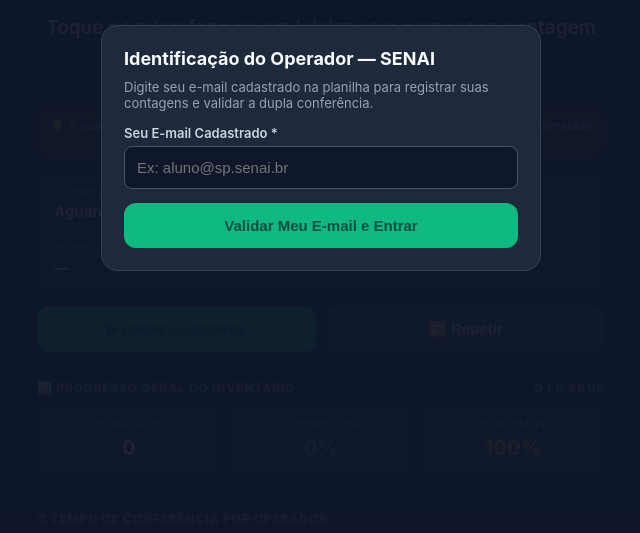
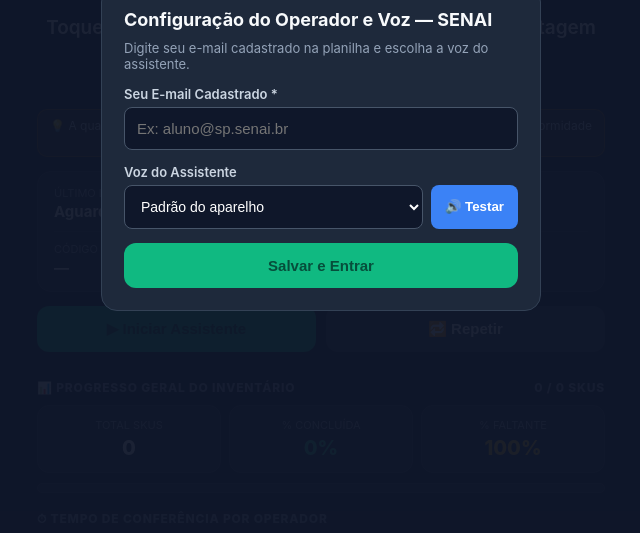
Before and after one commit to afrancieli0507-lab/assistente-senai, a plain HTML site: page index.html in a window 1280 px wide. Shown: the part 252-785 px from the top of the page, without its empty margins (319-959 px from the left). Drawn offline with Linux system fonts and the light colour scheme.

Commit message:
Update index.html

```diff
--- a/index.html
+++ b/index.html
@@ -275,7 +275,7 @@
   .modal-box h2 { font-size: 18px; margin-bottom: 10px; }
   .campo { margin-bottom: 14px; text-align: left; }
   .campo label { display: block; font-size: 13px; color: #cbd5e1; margin-bottom: 5px; font-weight: 600; }
-  .campo input {
+  .campo input, .campo select {
     width: 100%;
     padding: 12px;
     border-radius: 8px;
@@ -300,7 +300,7 @@
     <span class="logo">SENAI</span>
     <span class="titulo-app">Assistente de Inventário</span>
   </div>
-  <button class="btn-config" onclick="abrirConfig()">⚙ Trocar Operador</button>
+  <button class="btn-config" onclick="abrirConfig()">⚙ Trocar Operador / Voz</button>
 </header>
 <main>
   <div id="statusBadge" class="status-badge">PRONTO PARA INICIAR</div>
@@ -373,17 +373,26 @@
 <div id="logRodape" class="log-rodape">Aguardando identificação do operador...</div>
 <div id="modalConfig" class="modal oculto">
   <div class="modal-box">
-    <h2>Identificação do Operador — SENAI</h2>
-    <p style="font-size:13px;color:#94a3b8;margin-bottom:14px">Digite seu e-mail cadastrado na planilha para registrar suas contagens e validar a dupla conferência.</p>
+    <h2>Configuração do Operador e Voz — SENAI</h2>
+    <p style="font-size:13px;color:#94a3b8;margin-bottom:14px">Digite seu e-mail cadastrado na planilha e escolha a voz do assistente.</p>
     <div class="campo">
       <label>Seu E-mail Cadastrado *</label>
       <input id="cfgEmail" type="email" placeholder="Ex: aluno@sp.senai.br">
+    </div>
+    <div class="campo">
+      <label>Voz do Assistente</label>
+      <div style="display:flex;gap:8px">
+        <select id="cfgVoz" style="flex:1;font-size:14px">
+          <option value="">Padrão do aparelho</option>
+        </select>
+        <button type="button" onclick="testarVozSelecionada()" style="padding:0 14px;border-radius:8px;border:0;background:#3b82f6;color:#fff;font-weight:700;cursor:pointer;white-space:nowrap">🔊 Testar</button>
+      </div>
     </div>
     <div class="campo" style="display:none">
       <label>URL do App da Web (/exec) *</label>
       <input id="cfgUrl">
     </div>
-    <button id="btnSalvarCfg" class="btn btn-iniciar" style="width:100%" onclick="salvarConfig()">Validar Meu E-mail e Entrar</button>
+    <button id="btnSalvarCfg" class="btn btn-iniciar" style="width:100%" onclick="salvarConfig()">Salvar e Entrar</button>
   </div>
 </div>
 
@@ -401,6 +410,7 @@ let ultimaFalaTexto = "";
 let quantidadePendente = 0;
 let inicioSessaoLocalMs = null;
 let ocorrenciasLivroAtual = [];
+let vozesDisponiveis = [];
 
 function esc(v) {
   return String(v ?? "").replace(/&/g, "&amp;").replace(/</g, "&lt;").replace(/>/g, "&gt;").replace(/"/g, "&quot;");
@@ -410,7 +420,43 @@ function normCodigo(v) {
   return String(v ?? "").trim().replace(/^0+/, "");
 }
 
+function carregarVozes() {
+  if (!("speechSynthesis" in window)) return;
+  const todas = window.speechSynthesis.getVoices();
+  vozesDisponiveis = todas.filter(v => v.lang.toLowerCase().startsWith("pt"));
+  const select = document.getElementById("cfgVoz");
+  if (!select) return;
+  const vozSalva = localStorage.getItem("senai_voz_nome") || "";
+  select.innerHTML = `<option value="">Padrão do aparelho</option>` +
+    vozesDisponiveis.map(v =>
+      `<option value="${esc(v.name)}" ${v.name === vozSalva ? "selected" : ""}>${esc(v.name)} (${esc(v.lang)})</option>`
+    ).join("");
+}
+
+if ("speechSynthesis" in window) {
+  window.speechSynthesis.onvoiceschanged = carregarVozes;
+}
+
+function testarVozSelecionada() {
+  if (!("speechSynthesis" in window)) {
+    alert("Seu navegador não suporta síntese de voz.");
+    return;
+  }
+  const select = document.getElementById("cfgVoz");
+  const nomeVoz = select ? select.value : "";
+  window.speechSynthesis.cancel();
+  const utter = new SpeechSynthesisUtterance("Olá! Esta é a voz selecionada para o inventário do SENAI.");
+  utter.lang = "pt-BR";
+  utter.rate = 1.05;
+  if (nomeVoz) {
+    const objVoz = vozesDisponiveis.find(v => v.name === nomeVoz);
+    if (objVoz) utter.voice = objVoz;
+  }
+  window.speechSynthesis.speak(utter);
+}
+
 window.addEventListener("DOMContentLoaded", () => {
+  carregarVozes();
   const params = new URLSearchParams(window.location.search);
   const emailParam = params.get("email");
   const urlParam = params.get("url");
@@ -429,23 +475,26 @@ window.addEventListener("DOMContentLoaded", () => {
 
 function abrirConfig() {
   pararAssistente();
+  carregarVozes();
   document.getElementById("modalConfig").classList.remove("oculto");
 }
 
 async function salvarConfig() {
   const url = document.getElementById("cfgUrl").value.trim() || URL_APPS_SCRIPT_PADRAO;
   const email = document.getElementById("cfgEmail").value.trim().toLowerCase();
+  const vozEscolhida = document.getElementById("cfgVoz") ? document.getElementById("cfgVoz").value : "";
   if (!email.includes("@")) {
     alert("Informe seu e-mail válido cadastrado na planilha.");
     return;
   }
   localStorage.setItem("senai_url_exec", url);
   localStorage.setItem("senai_email", email);
+  localStorage.setItem("senai_voz_nome", vozEscolhida);
   const btn = document.getElementById("btnSalvarCfg");
   btn.textContent = "Validando na planilha...";
   btn.disabled = true;
   await carregarAcervoRemoto(true);
-  btn.textContent = "Validar Meu E-mail e Entrar";
+  btn.textContent = "Salvar e Entrar";
   btn.disabled = false;
 }
 
@@ -568,6 +617,11 @@ function falar(texto, callbackPosFala) {
   const utter = new SpeechSynthesisUtterance(texto);
   utter.lang = "pt-BR";
   utter.rate = 1.05;
+  const vozSalva = localStorage.getItem("senai_voz_nome");
+  if (vozSalva && vozesDisponiveis.length) {
+    const objVoz = vozesDisponiveis.find(v => v.name === vozSalva);
+    if (objVoz) utter.voice = objVoz;
+  }
   utter.onend = () => {
     if (ativo && callbackPosFala) {
       callbackPosFala();
```
